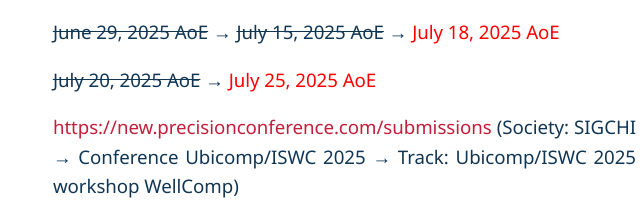
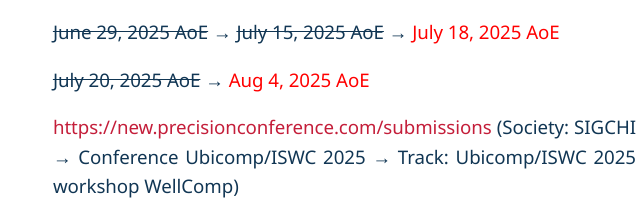
Before and after one commit to wellcomp2025/wellcomp2025.github.io, a plain HTML site: page cfp.html in a window 1280 px wide. Shown: the part 566-784 px from the top of the page, 428-1068 px from the left. Drawn offline with Linux system fonts and the light colour scheme; a web font is replaced by a local one.

Commit message:
2025_07_26_13_17

```diff
--- a/cfp.html
+++ b/cfp.html
@@ -55,7 +55,7 @@
         </tr>
         <tr>
           <td><b>Camera ready deadline</b></td>
-          <td> <del>July 20, 2025 AoE</del> → <span style="color: red;">July 25, 2025 AoE</span></td>
+          <td> <del>July 20, 2025 AoE</del> → <span style="color: red;">Aug 4, 2025 AoE</span></td>
         </tr>
         <tr>
            <td><b>Submission website</b></td>
@@ -127,7 +127,7 @@
 
           <li>June 29, 2025 AoE – Submission Deadline </li>
           <li>July 18, 2025 AoE – Notification of Acceptance </li>
-          <li>July 25, 2025 AoE – Camera-ready Submission Deadline</li>
+          <li>August 4, 2025 AoE – Camera-ready Submission Deadline</li>
           <li>October 12-13, 2025 – Workshop in Espoo, Finland</li>
         </ul>
       </p>
```
